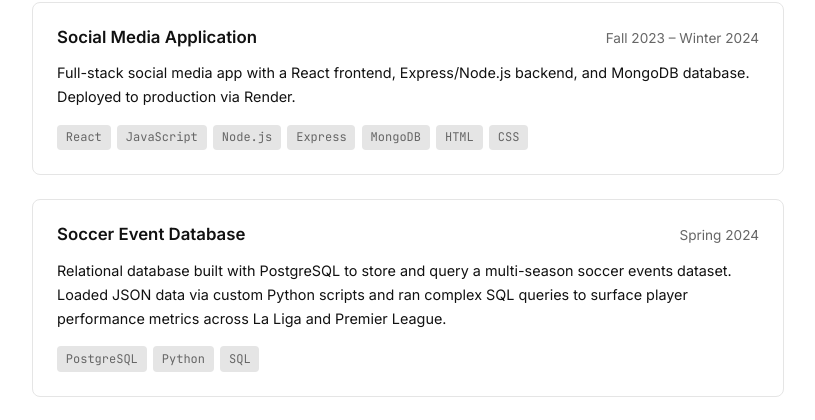
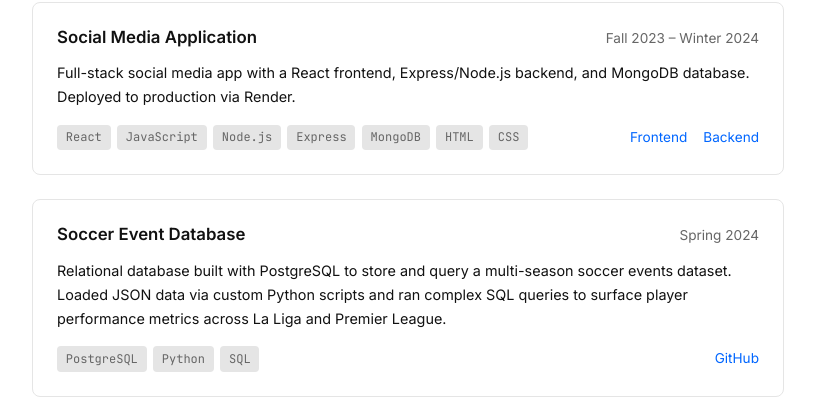
Before and after one commit to brysonmk/personal-website, a React (Vite) app: page /projects in a window 1280 px wide. Shown: the part 185-605 px from the top of the page, without its empty margins (232-1047 px from the left). Built offline with nearby package versions, Linux system fonts and the light colour scheme.

Commit message:
Add GitHub links to project cards

```diff
--- a/src/pages/Projects.jsx
+++ b/src/pages/Projects.jsx
@@ -7,7 +7,10 @@ const projects = [
     description:
       'Full-stack social media app with a React frontend, Express/Node.js backend, and MongoDB database. Deployed to production via Render.',
     tech: ['React', 'JavaScript', 'Node.js', 'Express', 'MongoDB', 'HTML', 'CSS'],
-    links: [],
+    links: [
+      { label: 'Frontend', href: 'https://github.com/brysonmk/social-media-app-frontend' },
+      { label: 'Backend', href: 'https://github.com/brysonmk/social-media-app-backend' },
+    ],
   },
   {
     title: 'Soccer Event Database',
@@ -15,7 +18,9 @@ const projects = [
     description:
       'Relational database built with PostgreSQL to store and query a multi-season soccer events dataset. Loaded JSON data via custom Python scripts and ran complex SQL queries to surface player performance metrics across La Liga and Premier League.',
     tech: ['PostgreSQL', 'Python', 'SQL'],
-    links: [],
+    links: [
+      { label: 'GitHub', href: 'https://github.com/brysonmk/COMP3005_W24_Group_Project' },
+    ],
   },
 ]
 
```
